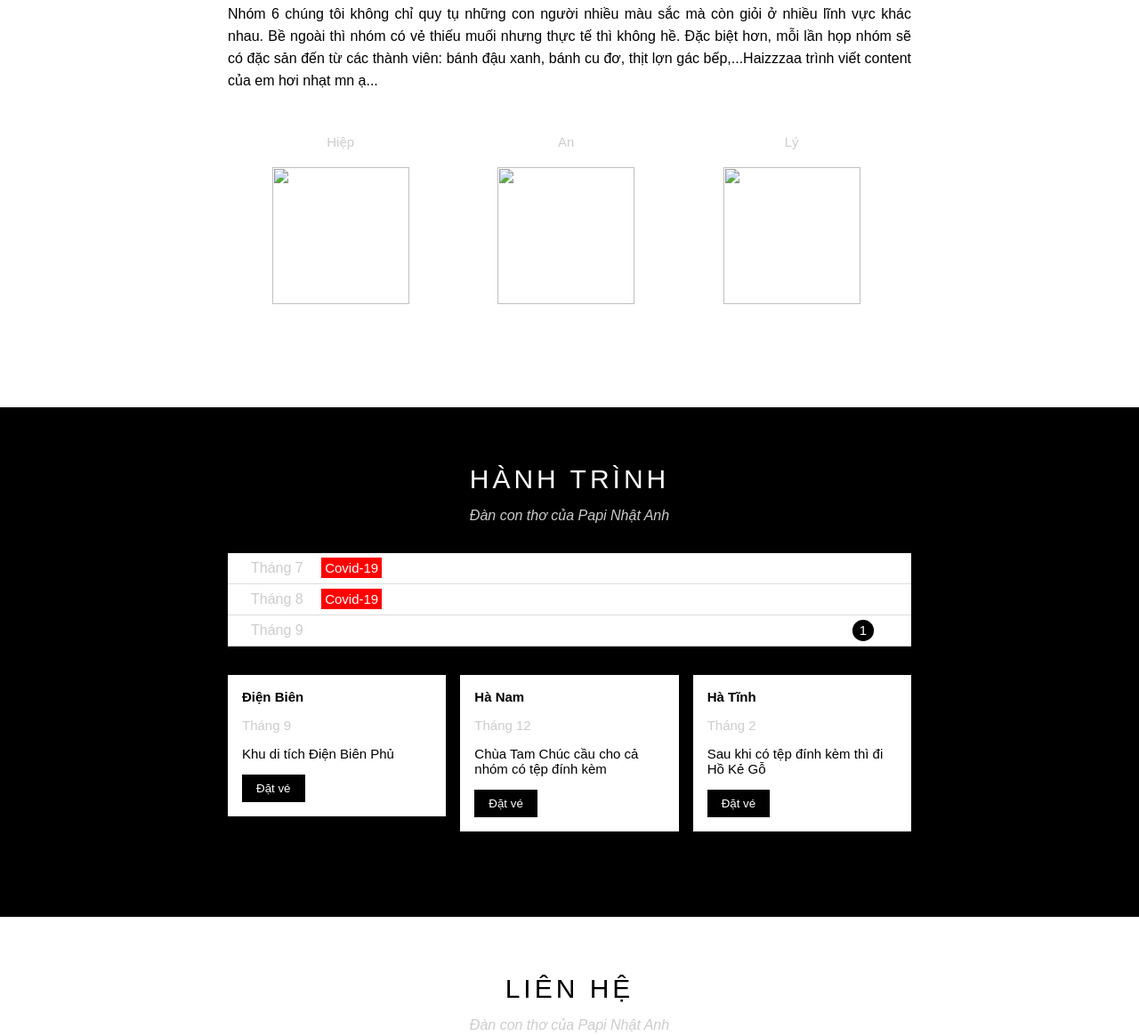
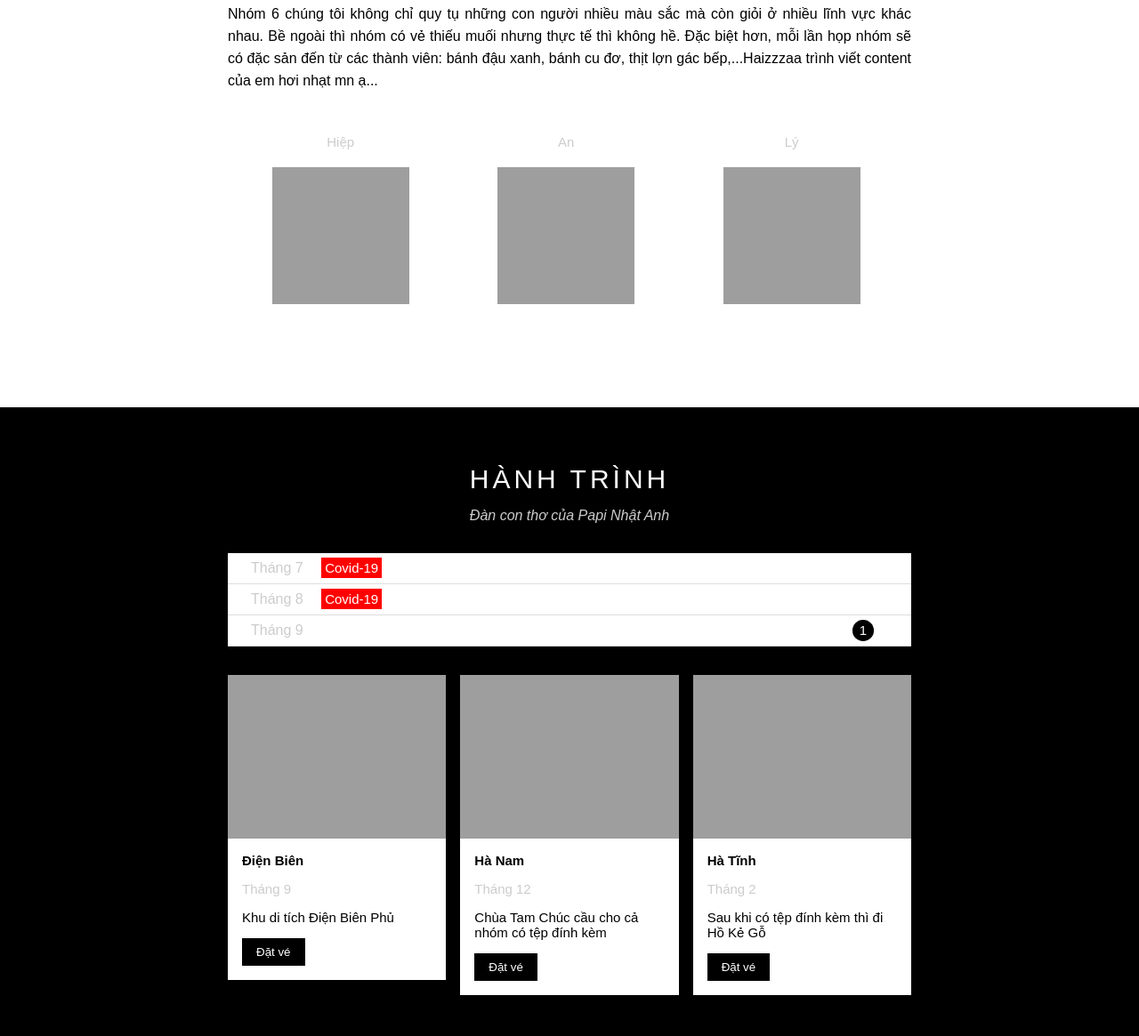
Before and after one commit to hiepnguyen02/The-first-static-website, a plain HTML site: page index.html in a window 1280 px wide. Shown: the part 829-1994 px from the top of the page at 89% size. Drawn offline with Linux system fonts and the light colour scheme; the site is published under a folder, as on GitHub Pages, so addresses that start at the root find nothing.

Commit message:
all fixed

```diff
--- a/assets/css/styles.css
+++ b/assets/css/styles.css
@@ -157,7 +157,7 @@ height: 46px;
     position: relative;
     margin-top: 46px;
     padding-top: 50%;
-    background: url('/assets/img/slide/slide1.jpeg') top center / cover no-repeat ;
+    background: url('slide1.jpeg') top center / cover no-repeat ;
 }
 
 #slider .text-content{
--- a/index.html
+++ b/index.html
@@ -63,15 +63,15 @@
                 <div class="member-list">
                     <div class="member-item">
                         <p class="member-name">Hiệp</p>
-                        <img src="/assets/img/members/hiep.jpeg" alt="" class="member-photo">
+                        <img src="assets/img/members/hiep.jpeg" alt="" class="member-photo">
                     </div>
                     <div class="member-item">
                         <p class="member-name">An</p>
-                        <img src="/assets/img/members/an.jpeg" alt="" class="member-photo">
+                        <img src="assets/img/members/an.jpeg" alt="" class="member-photo">
                     </div>
                     <div class="member-item">
                         <p class="member-name">Lý</p>
-                        <img src="/assets/img/members/ly.jpeg" alt="" class="member-photo">
+                        <img src="assets/img/members/ly.jpeg" alt="" class="member-photo">
                     </div>
                 </div>
             </div>
@@ -99,7 +99,7 @@
 
             <div class="places">
                 <div class="places-item">
-                    <img src="/assets/img/tinh/Dienbien.jpeg" alt="" class="places-photo">
+                    <img src="assets/img/tinh/Dienbien.jpeg" alt="" class="places-photo">
                     <div class="about-">
                     <h3 class="name-places">Điện Biên</h3>
                     <p class="date-places">Tháng 9</p>
@@ -108,7 +108,7 @@
                 </div>
                 </div>
                 <div class="places-item">
-                    <img src="/assets/img/tinh/Hanam.jpeg" alt="" class="places-photo">
+                    <img src="assets/img/tinh/Hanam.jpeg" alt="" class="places-photo">
                     <div class="about-">
                     <h3 class="name-places">Hà Nam</h3>
                     <p class="date-places">Tháng 12</p>
@@ -117,7 +117,7 @@
                 </div>
                 </div>
                 <div class="places-item">
-                    <img src="/assets/img/tinh/Hatinh.jpeg" alt="" class="places-photo">
+                    <img src="assets/img/tinh/Hatinh.jpeg" alt="" class="places-photo">
                     <div class="about-">
                     <h3 class="name-places">Hà Tĩnh</h3>
                     <p class="date-places">Tháng 2</p>
```
Also changed, not shown: assets/css/slide1.jpeg (renamed from assets/img/slide/slide1.jpeg), 1 other file.
